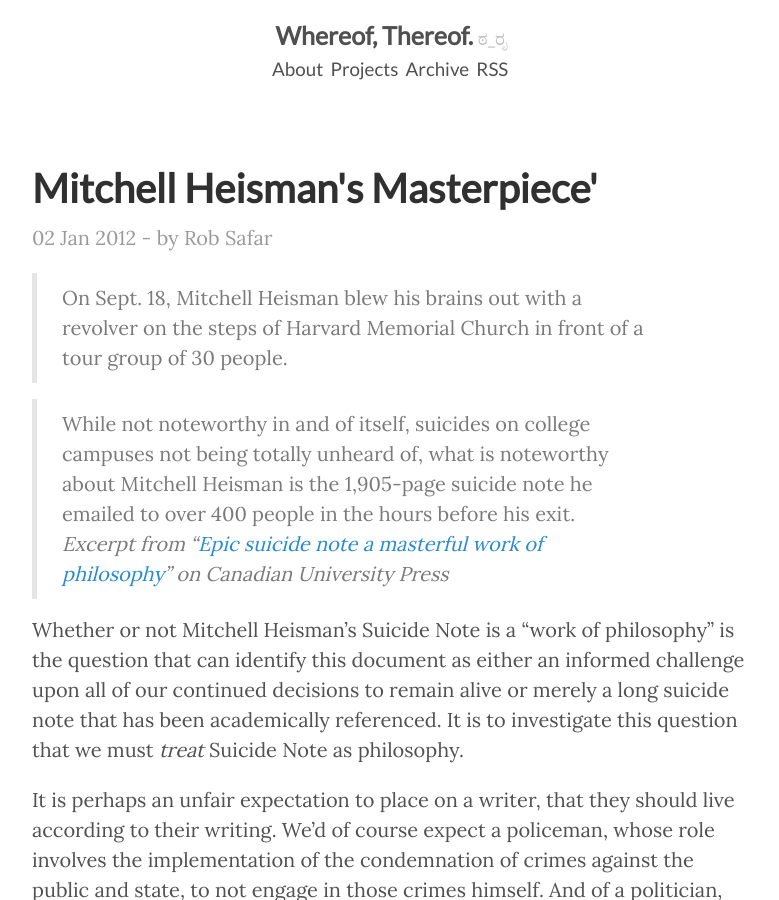
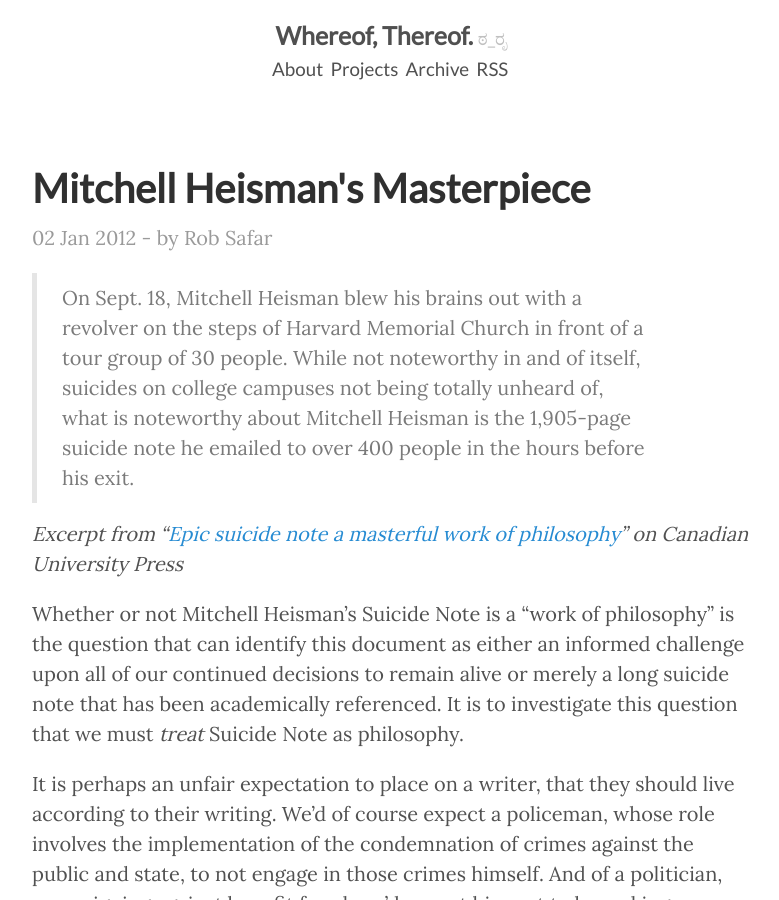
Before and after one commit to robSafar/whereof-thereof.github.io, a Jekyll site: the page built from _posts/2012-01-02-mitchell-heismans-masterpiece.md, in a window 1280 px wide and 900 px high. Shown: the whole window, without its empty margins (248-1027 px from the left). Built offline with Jekyll 4.4.1, drawn with Linux system fonts in a browser that asks for light colours; comment, search, counter and statistics services are not loaded.

```diff
--- a/_posts/2012-01-02-mitchell-heismans-masterpiece.md
+++ b/_posts/2012-01-02-mitchell-heismans-masterpiece.md
@@ -1,12 +1,12 @@
 ---
 layout: post
-title: "Mitchell Heisman's Masterpiece'"
+title: "Mitchell Heisman's Masterpiece"
 permalink: mitchell-heismans-masterpiece
 ---
 
 > On Sept. 18, Mitchell Heisman blew his brains out with a revolver on the steps of Harvard Memorial Church in front of a tour group of 30 people.
+> While not noteworthy in and of itself, suicides on college campuses not being totally unheard of, what is noteworthy about Mitchell Heisman is the 1,905-page suicide note he emailed to over 400 people in the hours before his exit.
 
-> While not noteworthy in and of itself, suicides on college campuses not being totally unheard of, what is noteworthy about Mitchell Heisman is the 1,905-page suicide note he emailed to over 400 people in the hours before his exit.
 *Excerpt from “[Epic suicide note a masterful work of philosophy](http://cupwire.ca/articles/37979)” on Canadian University Press*
 
 Whether or not Mitchell Heisman’s Suicide Note is a “work of philosophy” is the question that can identify this document as either an informed challenge upon all of our continued decisions to remain alive or merely a long suicide note that has been academically referenced. It is to investigate this question that we must *treat* Suicide Note as philosophy.
```
